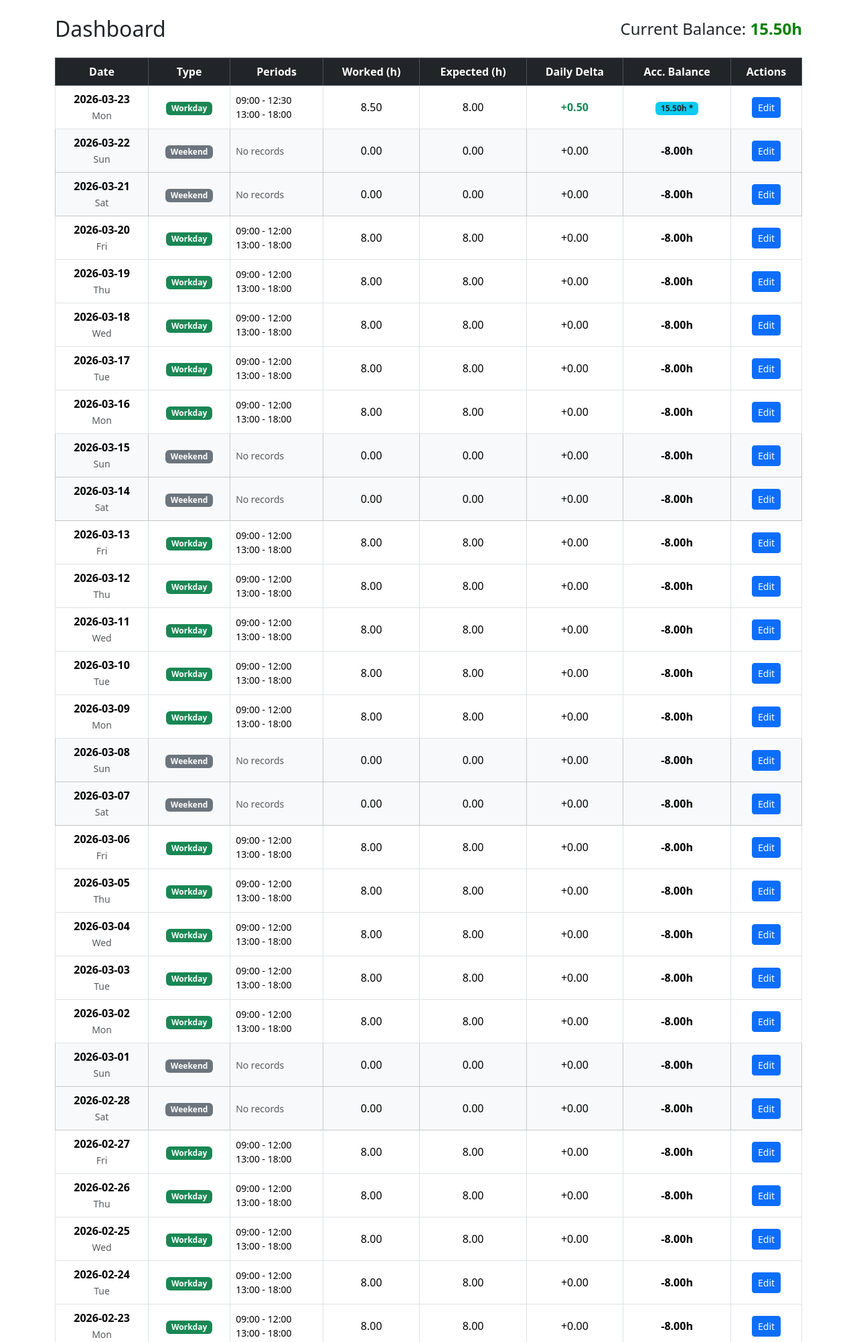
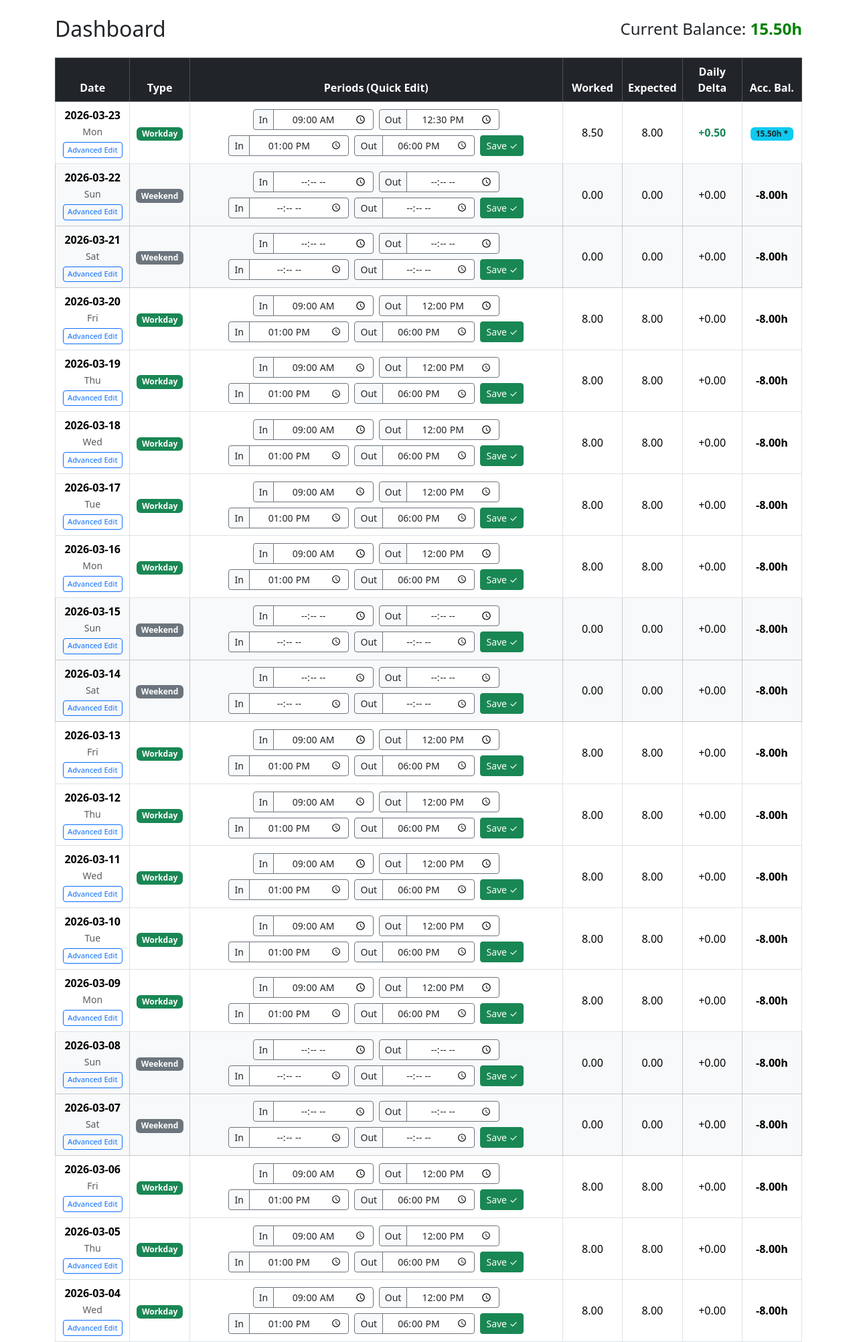
Before and after one commit to autorz/dialoglite, a Flask app: page / in a window 1280 px wide. Shown: the part 56-2060 px from the top of the page at 67% size. Run offline with Flask 3, Linux system fonts and the light colour scheme; some libraries are stand-ins or nearby versions.

Commit message:
feat: inline edit default periods in dashboard
Co-authored-by: rzippert <2091971+rzippert@users.noreply.github.com>

```diff
--- a/app/routes.py
+++ b/app/routes.py
@@ -21,6 +21,48 @@ def update_settings():
         flash('Settings updated successfully!', 'success')
     except Exception as e:
         flash(f'Error updating settings: {e}', 'danger')
+    return redirect(url_for('main.index'))
+
+@bp.route('/day/<string:date_str>/quick_update', methods=['POST'])
+def day_quick_update(date_str):
+    try:
+        day_date = datetime.strptime(date_str, '%Y-%m-%d').date()
+    except ValueError:
+        flash('Invalid date format.', 'danger')
+        return redirect(url_for('main.index'))
+
+    day_record = DayRecord.query.get_or_404(day_date)
+
+    # Check if there are more than 2 periods already (shouldn't use quick edit)
+    if len(day_record.periods) > 2:
+        flash('This day has more than 2 periods. Please use the advanced edit page.', 'warning')
+        return redirect(url_for('main.index'))
+
+    # Clear existing periods
+    for p in list(day_record.periods):
+        db.session.delete(p)
+
+    # Parse new periods from form
+    entries = request.form.getlist('entry_time[]')
+    exits = request.form.getlist('exit_time[]')
+
+    for entry_str, exit_str in zip(entries, exits):
+        if not entry_str:
+            continue
+
+        entry_t = datetime.strptime(entry_str, '%H:%M').time()
+        exit_t = datetime.strptime(exit_str, '%H:%M').time() if exit_str else None
+
+        new_period = TimePeriod(day=day_record, entry_time=entry_t, exit_time=exit_t)
+        db.session.add(new_period)
+
+    try:
+        db.session.commit()
+        flash(f'Periods for {day_date} updated successfully!', 'success')
+    except Exception as e:
+        db.session.rollback()
+        flash(f'Error saving quick update data: {e}', 'danger')
+
     return redirect(url_for('main.index'))
 
 @bp.route('/day/<string:date_str>', methods=['GET', 'POST'])
--- a/app/templates/index.html
+++ b/app/templates/index.html
@@ -18,14 +18,13 @@
     <table class="table table-bordered table-hover align-middle text-center">
         <thead class="table-dark">
             <tr>
-                <th>Date</th>
-                <th>Type</th>
-                <th>Periods</th>
-                <th>Worked (h)</th>
-                <th>Expected (h)</th>
-                <th>Daily Delta</th>
-                <th>Acc. Balance</th>
-                <th>Actions</th>
+                <th style="width: 10%;">Date</th>
+                <th style="width: 8%;">Type</th>
+                <th style="width: 50%;">Periods (Quick Edit)</th>
+                <th style="width: 8%;">Worked</th>
+                <th style="width: 8%;">Expected</th>
+                <th style="width: 8%;">Daily Delta</th>
+                <th style="width: 8%;">Acc. Bal.</th>
             </tr>
         </thead>
         <tbody>
@@ -33,7 +32,8 @@
             <tr class="{% if record.is_holiday or record.manual_holiday %}table-warning{% elif record.is_weekend %}table-light{% endif %}">
                 <td>
                     <strong>{{ record.date.strftime('%Y-%m-%d') }}</strong><br>
-                    <small class="text-muted">{{ record.date.strftime('%a') }}</small>
+                    <small class="text-muted">{{ record.date.strftime('%a') }}</small><br>
+                    <a href="{{ url_for('main.day_edit', date_str=record.date) }}" class="btn btn-sm btn-outline-primary mt-1" style="font-size: 0.70rem; padding: 0.15rem 0.4rem;">Advanced Edit</a>
                 </td>
                 <td>
                     {% if record.is_holiday or record.manual_holiday %}
@@ -44,22 +44,46 @@
                         <span class="badge bg-success">Workday</span>
                     {% endif %}
                 </td>
+
                 <td class="text-start">
-                    {% if record.periods %}
-                        {% for p in record.periods %}
-                            <div class="small">
-                                {{ p.entry_time.strftime('%H:%M') }} -
-                                {% if p.exit_time %}
-                                    {{ p.exit_time.strftime('%H:%M') }}
-                                {% else %}
-                                    (working)
-                                {% endif %}
+                    {% if record.periods|length > 2 %}
+                        <div class="d-flex flex-column gap-1">
+                            {% for p in record.periods %}
+                                <div class="small fw-bold">
+                                    Period {{ loop.index }}: {{ p.entry_time.strftime('%H:%M') }} - {{ p.exit_time.strftime('%H:%M') if p.exit_time else '(working)' }}
+                                </div>
+                            {% endfor %}
+                            <small class="text-muted">More than 2 periods. Use <strong>Advanced Edit</strong> to modify.</small>
+                        </div>
+                    {% else %}
+                        <!-- Inline Quick Form -->
+                        <form action="{{ url_for('main.day_quick_update', date_str=record.date) }}" method="POST" class="d-flex align-items-center justify-content-center flex-wrap gap-2 m-0 p-0">
+                            {% set p1 = record.periods[0] if record.periods|length > 0 else None %}
+                            {% set p2 = record.periods[1] if record.periods|length > 1 else None %}
+
+                            <div class="input-group input-group-sm" style="max-width: 180px;">
+                                <span class="input-group-text bg-light border-secondary">In</span>
+                                <input type="time" name="entry_time[]" class="form-control border-secondary text-center" value="{{ p1.entry_time.strftime('%H:%M') if p1 else '' }}">
                             </div>
-                        {% endfor %}
-                    {% else %}
-                        <span class="text-muted small">No records</span>
+                            <div class="input-group input-group-sm" style="max-width: 180px;">
+                                <span class="input-group-text bg-light border-secondary">Out</span>
+                                <input type="time" name="exit_time[]" class="form-control border-secondary text-center" value="{{ p1.exit_time.strftime('%H:%M') if p1 and p1.exit_time else '' }}">
+                            </div>
+
+                            <div class="input-group input-group-sm" style="max-width: 180px;">
+                                <span class="input-group-text bg-light border-secondary">In</span>
+                                <input type="time" name="entry_time[]" class="form-control border-secondary text-center" value="{{ p2.entry_time.strftime('%H:%M') if p2 else '' }}">
+                            </div>
+                            <div class="input-group input-group-sm" style="max-width: 180px;">
+                                <span class="input-group-text bg-light border-secondary">Out</span>
+                                <input type="time" name="exit_time[]" class="form-control border-secondary text-center" value="{{ p2.exit_time.strftime('%H:%M') if p2 and p2.exit_time else '' }}">
+                            </div>
+
+                            <button type="submit" class="btn btn-sm btn-success">Save ✓</button>
+                        </form>
                     {% endif %}
                 </td>
+
                 <td>{{ "%.2f"|format(record.worked_hours) }}</td>
                 <td>{{ "%.2f"|format(record.expected_hours) }}</td>
                 <td class="{{ 'text-success fw-bold' if record.daily_delta > 0 else 'text-danger fw-bold' if record.daily_delta < 0 else '' }}">
@@ -74,9 +98,6 @@
                         <strong>{{ "%.2f"|format(record.balance) }}h</strong>
                     {% endif %}
                 </td>
-                <td>
-                    <a href="{{ url_for('main.day_edit', date_str=record.date) }}" class="btn btn-sm btn-primary">Edit</a>
-                </td>
             </tr>
             {% endfor %}
         </tbody>
```
Also changed, not shown: instance/app.db, 1 other file.
